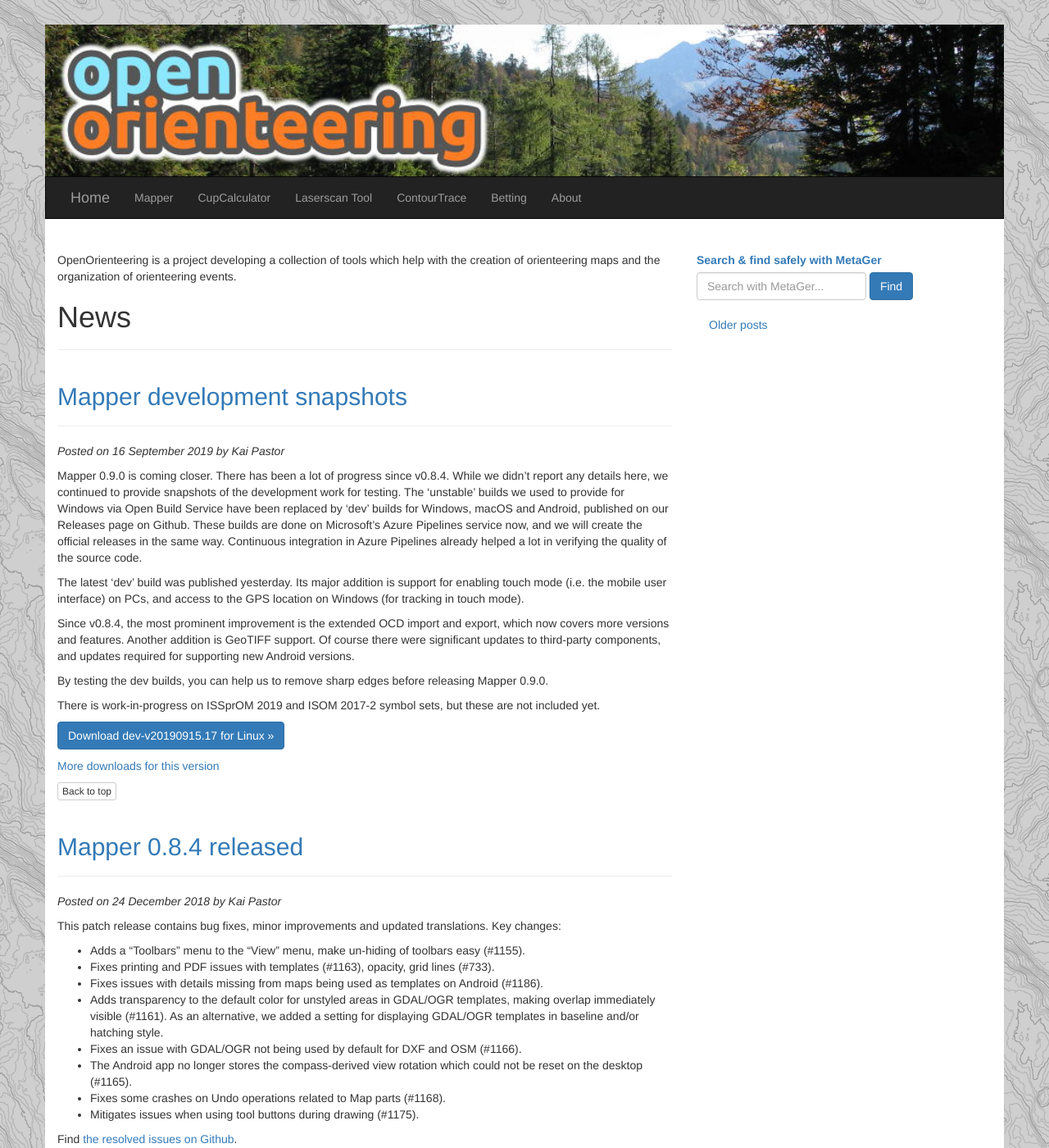
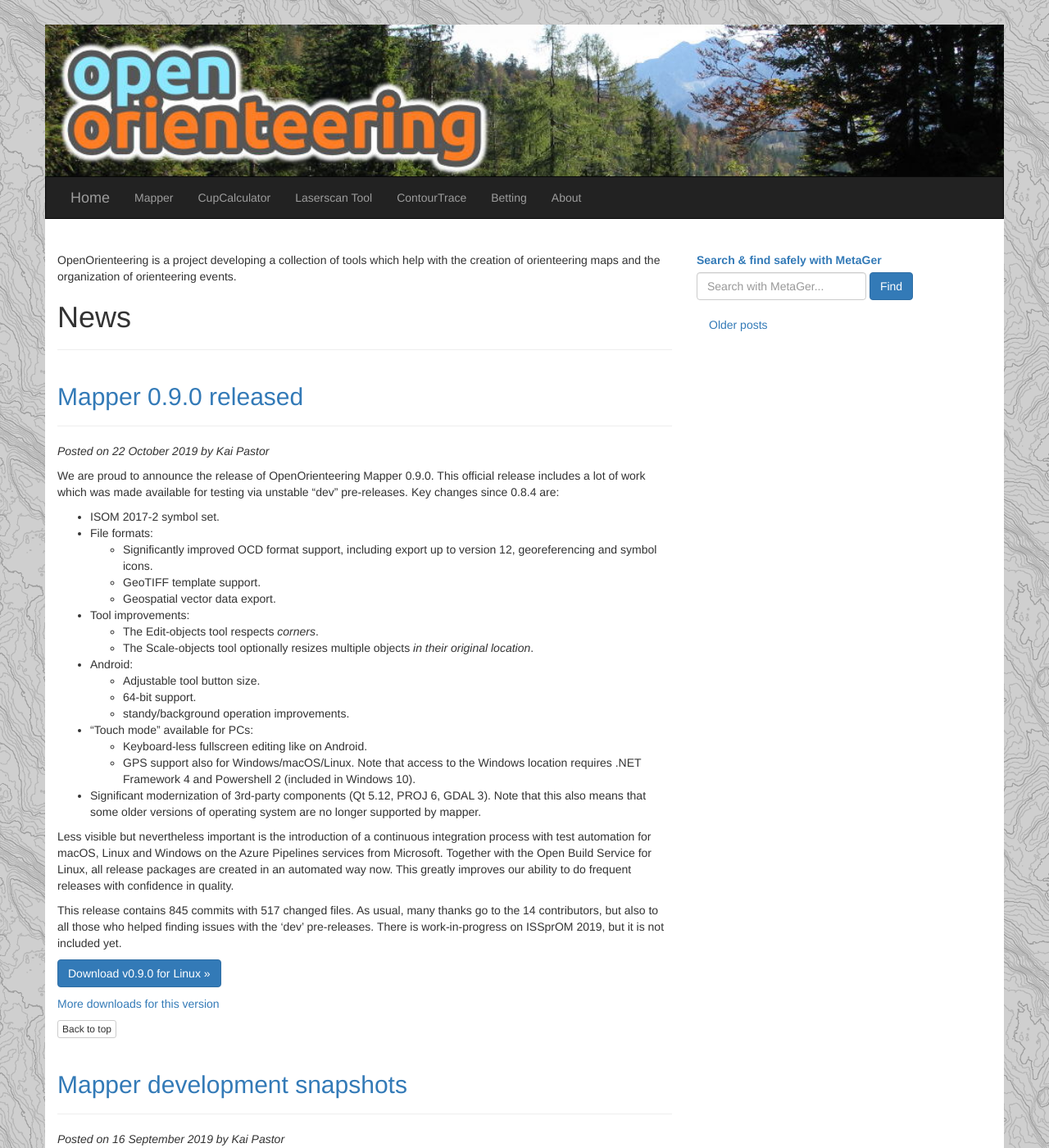
Before and after one commit to OpenOrienteering/OpenOrienteering.github.io, a Jekyll site: the page built from index.html, in a window 1280 px wide and 1400 px high. Shown: the whole window at 82% size. Built offline with Jekyll 4.4.1, drawn with Linux system fonts in a browser that asks for light colours; the list of posts is cut into pages by our own code; some of the changed text lies outside the part shown.

Commit message:
Announce Mapper 0.9.0

```diff
--- /dev/null
+++ b/_posts/2019-10-22-mapper-v0.9.0-released.md
@@ -0,0 +1,36 @@
+---
+author: Kai Pastor
+date: 2019-10-22 07:50:00+02:00
+layout: post
+title: Mapper 0.9.0 released
+categories:
+- Mapper
+- Releases
+---
+
+We are proud to announce the release of OpenOrienteering Mapper 0.9.0. This official release includes a lot of work which was made available for testing via unstable "dev" pre-releases. Key changes since 0.8.4 are:
+
+- ISOM 2017-2 symbol set.
+- File formats:
+  - Significantly improved OCD format support, including export up to version 12, georeferencing and symbol icons.
+  - GeoTIFF template support.
+  - Geospatial vector data export.
+- Tool improvements:
+  - The Edit-objects tool respects *corners*.
+  - The Scale-objects tool optionally resizes multiple objects *in their original location*.
+- Android:
+  - Adjustable tool button size.
+  - 64-bit support.
+  - standy/background operation improvements.
+- "Touch mode" available for PCs:
+  - Keyboard-less fullscreen editing like on Android.
+  - GPS support also for Windows/macOS/Linux.
+    Note that access to the Windows location requires .NET Framework 4 and Powershell 2 (included in Windows 10).
+- Significant modernization of 3rd-party components (Qt 5.12, PROJ 6, GDAL 3).
+  Note that this also means that some older versions of operating system are no longer supported by mapper.
+
+Less visible but nevertheless important is the introduction of a continuous integration process with test automation for macOS, Linux and Windows on the Azure Pipelines services from Microsoft. Together with the Open Build Service for Linux, all release packages are created in an automated way now. This greatly improves our ability to do frequent releases with confidence in quality.
+
+This release contains 845 commits with 517 changed files. As usual, many thanks go to the 14 contributors, but also to all those who helped finding issues with the 'dev' pre-releases. There is work-in-progress on ISSprOM 2019, but it is not included yet.
+
+{% include download tag="v0.9.0" %}
--- a/apps/mapper/index.md
+++ b/apps/mapper/index.md
@@ -5,9 +5,9 @@ title: Mapper
 icon: Mapper-128.png
 favicon: Mapper-32.png
 release:
-   version:      0.8.4
-   announcement: https://www.openorienteering.org/news/2018/mapper-v0.8.4-released
-   predecessor:  0.8.3
+   version:      0.9.0
+   announcement: https://www.openorienteering.org/news/2019/mapper-v0.9.0-released
+   predecessor:  0.8.4
 ---
 
 OpenOrienteering Mapper is an orienteering mapmaking program and provides a free alternative to the existing proprietary solution. Its main advantages compared to it are:
@@ -100,6 +100,7 @@ While it is under continuous development and considered in beta state, it has be
     </div>
     <div id="collapse-release-history" class="panel-collapse collapse panel" role="tabpanel" aria-labelledby="heading-release-history">
       <ul class="list-group">
+        <li class="list-group-item"><a href="https://github.com/OpenOrienteering/mapper/releases/tag/v0.9.0">0.9.0</a></li>
         <li class="list-group-item"><a href="https://github.com/OpenOrienteering/mapper/releases/tag/v0.8.4">0.8.4</a></li>
         <li class="list-group-item"><a href="https://github.com/OpenOrienteering/mapper/releases/tag/v0.8.3">0.8.3</a></li>
         <li class="list-group-item"><a href="https://github.com/OpenOrienteering/mapper/releases/tag/v0.8.2">0.8.2</a></li>
@@ -142,22 +143,22 @@ While it is under continuous development and considered in beta state, it has be
 
 **Main features** of the current version include:
 
-  * Symbol sets for ISOM2017 and ISOM2000 (forest), ISSOM2007 (sprint), ISMTBOM (mountain bike), ISSkiOM (ski),
+  * Symbol sets for ISOM 2017-2 and ISOM2000 (forest), ISSOM2007 (sprint), ISMTBOM (mountain bike), ISSkiOM (ski),
     and for course design and control description sheets
-  * Import and export of ocd maps and symbol sets (import: version 6 - 12, export: version 8)
-  * Georeferencing (based on Proj.4 library)
+  * Import and export of ocd maps and symbol sets (import: version 6 - 2018, export: version 8 - 12)
+  * Georeferencing (based on PROJ library)
   * Working with various kinds of templates:
-    * Raster images (bmp, jpg, tif, png, gif), including world files
+    * Raster images (bmp, jpg, tif, png, gif), including world files and GeoTIFF
     * GPS tracks (gpx)
-    * Vector data (dxf, osm, shp)
-    * Maps (ocd, omap, xmap)
+    * Vector data (dxf, osm, shp etc. based on GDAL library)
+    * Maps (ocd, omap)
   * Working with all important symbol types:
     * Points
     * Lines
     * Areas
     * Text
     * Composite symbols
-  * Drawing and many editing tools for objects
+  * Drawing tools and many editing tools for objects
   * Printing, PDF and raster image export for getting the map into course setting programs
     * Overprinting simulation (raster output)
     * CMYK PDF export (vector output)
```
